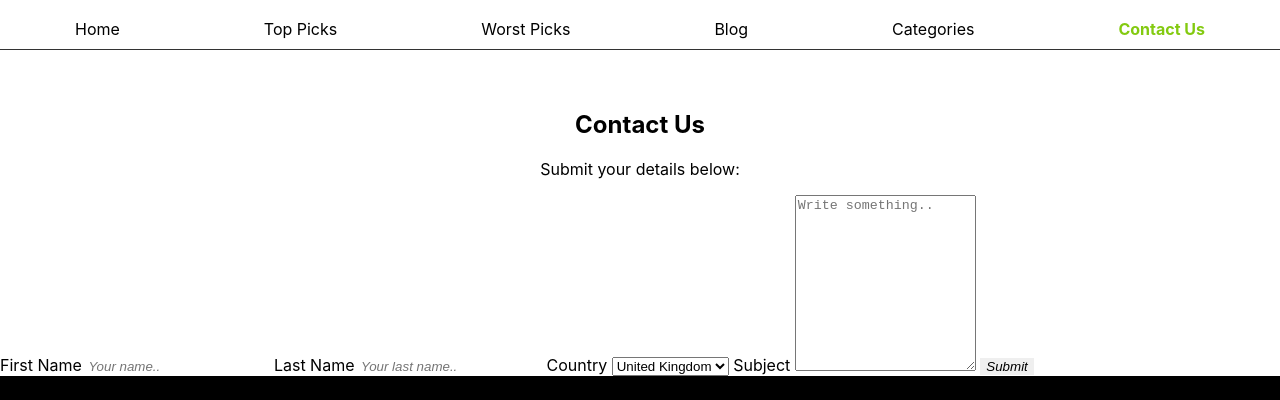
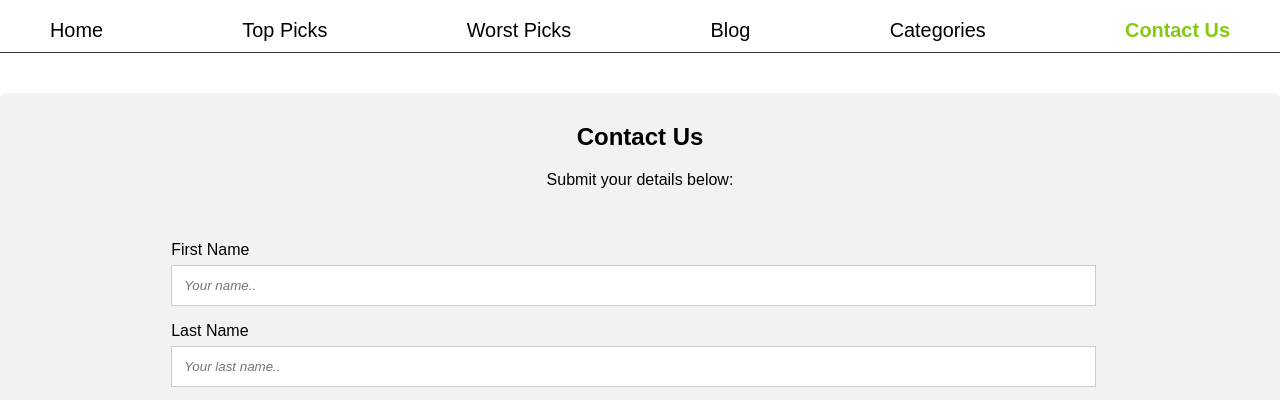
Before and after one commit to mehrnaz-m/MovieCritic, a plain HTML site: page Contact.html in a window 1280 px wide. Shown: the part 89-489 px from the top of the page. Drawn offline with Linux system fonts and the light colour scheme; a web font is replaced by a local one.

Commit message:
Update Contact.html

```diff
--- a/Contact.html
+++ b/Contact.html
@@ -10,7 +10,7 @@
     <link
         href="https://fonts.googleapis.com/css2?family=KoHo:ital,wght@0,200;0,300;0,400;0,500;0,600;0,700;1,200;1,300;1,400;1,500;1,600;1,700&display=swap"
         rel="stylesheet">
-    <link rel="stylesheet" href="Website.css">
+    <link rel="stylesheet" href="Contact.css">
 </head>
 
 <body>
```
